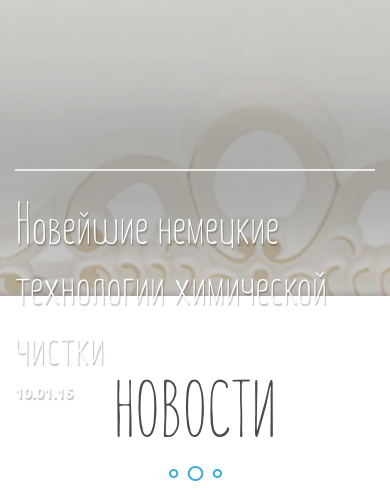
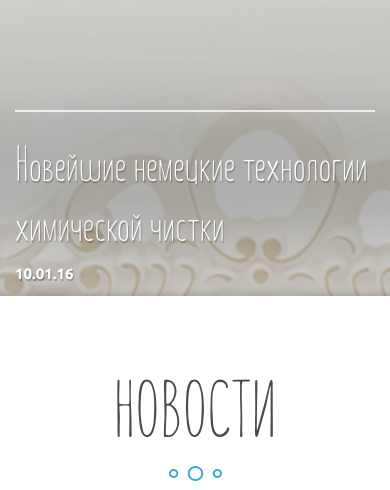
Before and after one commit to kolya770/kolya770.github.io, a PHP site: page /news.html in a window 390 px wide. Shown: the part 548-1038 px from the top of the page. Run offline with PHP 8.4, Linux system fonts and the light colour scheme; some libraries are stand-ins or nearby versions; some web fonts are replaced.

Commit message:
mobile fixed

```diff
--- a/css/main.css
+++ b/css/main.css
@@ -211,6 +211,7 @@ footer .right-block{float:left;margin-bottom:25px}
 @media (min-width:992px){footer .right-block{float:right;margin-bottom:0}
 }
 @media (max-width:767px){footer .right-block a{display:block;text-align:center;margin-bottom:10px}
+.main-screen-news .content .mobile-content{position:absolute;bottom:0}
 }
 @media (min-width:768px){footer .right-block a{display:inline-block}
 }
@@ -297,8 +298,14 @@ footer .right-block a.last{margin-right:0}
 .main-screen-news .first-bg{background:url(../img/news-photo.png) 50% 50% fixed rgba(210,214,220,.8);background-size:cover;height:100vh;width:100%;position:absolute}
 .main-screen-news .content{height:100vh}
 .main-screen-news .content p{font-family:UBUNTU-BOLD;color:#fff;font-size:15px;font-weight:700;line-height:24px;text-align:left;text-shadow:1px 2px 1px rgba(0,0,0,.25)}
-.main-screen-news .content .main-hr{background-color:rgba(255,255,255,.75);height:1px;margin-top:85vh}
-.main-screen-news .content .header{font-family:SummerFont;color:#fefefe;font-size:3.75em;font-weight:300;line-height:60px;text-align:left;text-shadow:1px 2px 1px rgba(0,0,0,.25)}
+.main-screen-news .content .main-hr{background-color:rgba(255,255,255,.75);height:1px}
+.main-screen-news .content .header{font-family:SummerFont;color:#fefefe;font-weight:300;line-height:60px;text-align:left;text-shadow:1px 2px 1px rgba(0,0,0,.25)}
+@media (max-width:767px){.main-screen-news .content .main-hr{margin-top:0}
+.main-screen-news .content .header{font-size:3.125em}
+}
+@media (min-width:768px){.main-screen-news .content .main-hr{margin-top:80vh}
+.main-screen-news .content .header{font-size:3.75em}
+}
 .section-news .news-text{text-align:center}
 .section-news .news-text h2{font-family:SummerFont;color:#4a4b4c;font-size:5em;font-weight:300;line-height:100px;text-align:center;text-transform:uppercase;margin-top:60px}
 .section-news .news-text img{margin-bottom:25px}
@@ -313,19 +320,34 @@ footer .right-block a.last{margin-right:0}
 .section-news .middle-btn .btn-download .arrow{margin-left:10px}
 .main-screen-news-other{background:url(../img/main-photo.png) 50% 50% fixed rgba(210,214,220,.8);background-size:cover;height:149px}
 .section-discount .discount{text-align:center}
-.section-discount .discount h2{font-family:SummerFont;color:#3caad2;font-size:5.625em;font-weight:300;line-height:90px;text-align:center;margin-top:35px;margin-bottom:25px}
+.section-discount .discount h2{font-family:SummerFont;color:#3caad2;font-weight:300;text-align:center;margin-top:35px;margin-bottom:25px}
+@media (max-width:767px){.section-discount .discount h2{font-size:4.063em;line-height:60px}
+}
+@media (min-width:768px){.section-discount .discount h2{font-size:5.625em;line-height:90px}
+}
 .section-discount .discount p{font-family:UBUNTU-LIGHT;color:#1e1f20;font-size:1.125em;font-weight:500;line-height:25px;text-align:center;margin-bottom:20px}
 .section-discount .discount .btn-order{border-radius:6px;background-color:#f39c12;width:260px;height:50px;font-family:UBUNTU-REGULAR;color:#fff;font-size:1em;font-weight:400;line-height:24px;text-align:center;text-shadow:0 1px 1px rgba(0,0,0,.15);margin-bottom:60px}
-.section-news-other .news-text h2,.section-news-other .other-news h2{font-family:SummerFont;color:#4a4b4c;font-size:5em;font-weight:300;line-height:100px;text-transform:uppercase;text-align:center}
+.section-news-other .news-text h2,.section-news-other .other-news h2{font-family:SummerFont;color:#4a4b4c;font-weight:300;text-transform:uppercase;text-align:center}
 .section-news-other .other-news{text-align:center}
+.section-news-other .other-news h2{font-size:5em;line-height:100px}
 .section-news-other .other-news img.dot{margin-bottom:25px}
 .section-news-other .news-text{text-align:center}
 .section-news-other .news-text h2{margin-top:55px;margin-bottom:25px}
+@media (max-width:767px){.section-news-other .news-text h2{font-size:4.063em;line-height:60px}
+}
+@media (min-width:768px){.section-news-other .news-text h2{font-size:5em;line-height:100px}
+}
 .section-news-other .info{max-width:770px}
 .section-news-other .info p.date{font-family:UBUNTU-BOLD;color:#3caad2;font-size:.938em;font-weight:700;line-height:24px;text-align:center;margin-bottom:35px}
-.section-news-other .info p.info-text{font-family:UBUNTU-LIGHT;color:#4a4b4c;font-size:.875em;font-weight:300;line-height:20px;text-align:left;margin-bottom:25px}
+.section-news-other .info p.info-text{font-family:UBUNTU-LIGHT;color:#4a4b4c;font-size:.875em;font-weight:300;line-height:20px;text-align:left}
+@media (max-width:767px){.section-news-other .info p.info-text{margin-bottom:10px}
+.section-news-other .info .btn-inform{margin-top:10px}
+}
 .section-news-other .info img{margin-bottom:25px;width:100%}
 .section-news-other .info .btn-inform{border-radius:3px;background-color:rgba(74,75,76,.5);height:30px;padding:0 12px;margin-right:10px}
+@media (min-width:768px){.section-news-other .info p.info-text{margin-bottom:25px}
+.section-news-other .info .btn-inform{margin-top:0}
+}
 .section-news-other .info .hr-info{background-color:#cbcbcb;height:1px;margin-top:30px}
 .section-news-other .news-block h3{font-family:UBUNTU-LIGHT;color:#4a4b4c;font-size:1.188em;font-weight:300;line-height:23px;text-align:left}
 .section-news-other .news-block p{font-family:UBUNTU-BOLD;color:#3caad2;font-size:.938em;font-weight:700;line-height:24px;text-align:left}
--- a/css/scss/news.scss
+++ b/css/scss/news.scss
@@ -17,19 +17,36 @@
       text-align: left;
       text-shadow: 1px 2px 1px rgba(0, 0, 0, 0.25);
     }
+    @media #{$bootstrap-xs} {
+      .mobile-content {
+        position: absolute;
+        bottom: 0;
+      }
+    }
     .main-hr {
       background-color: rgba(255, 255, 255, 0.75);
       height: 1px;
-      margin-top: 85vh;
+      @media #{$bootstrap-xs} {
+        margin-top: 0;
+      }
+      @media #{$bootstrap-sm} {
+        margin-top: 80vh;
+      }
     }
     .header {
       font-family: SummerFont;
       color: #fefefe;
-      font-size: 3.750em;
       font-weight: 300;
       line-height: 60px;
       text-align: left;
       text-shadow: 1px 2px 1px rgba(0, 0, 0, 0.25);
+      @media #{$bootstrap-xs} {
+        font-size: 3.125em;
+      }
+      @media #{$bootstrap-sm} {
+        font-size: 3.750em;
+      }
+
     }
   }
 }
@@ -40,12 +57,18 @@
     h2 {
       font-family: SummerFont;
       color:  #3caad2;
-      font-size: 5.625em;
       font-weight: 300;
-      line-height: 90px;
       text-align: center;
       margin-top: 35px;
       margin-bottom: 25px;
+      @media #{$bootstrap-xs} {
+        font-size: 4.063em;
+        line-height: 60px;
+      }
+      @media #{$bootstrap-sm} {
+        font-size: 5.625em;
+        line-height: 90px;
+      }
     }
     p {
       font-family: UBUNTU-LIGHT;
--- a/css/scss/other-news.scss
+++ b/css/scss/other-news.scss
@@ -10,12 +10,18 @@
     h2 {
       font-family: SummerFont;
       color:  #3caad2;
-      font-size: 5.625em;
       font-weight: 300;
-      line-height: 90px;
       text-align: center;
       margin-top: 35px;
       margin-bottom: 25px;
+      @media #{$bootstrap-xs} {
+        font-size: 4.063em;
+        line-height: 60px;
+      }
+      @media #{$bootstrap-sm} {
+        font-size: 5.625em;
+        line-height: 90px;
+      }
     }
     p {
       font-family: UBUNTU-LIGHT;
@@ -64,13 +70,19 @@
     h2 {
       font-family: SummerFont;
       color: #4a4b4c;
-      font-size: 5em;
       font-weight: 300;
-      line-height: 100px;
       text-align: center;
       text-transform: uppercase;
       margin-top: 55px;
       margin-bottom: 25px;
+      @media #{$bootstrap-xs} {
+        font-size: 4.063em;
+        line-height: 60px;
+      }
+      @media #{$bootstrap-sm} {
+        font-size: 5em;
+        line-height: 100px;
+      }
     }
   }
   .info {
@@ -91,7 +103,12 @@
       font-weight: 300;
       line-height: 20px;
       text-align: left;
-      margin-bottom: 25px;
+      @media #{$bootstrap-xs} {
+        margin-bottom: 10px;
+      }
+      @media #{$bootstrap-sm} {
+        margin-bottom: 25px;
+      }
     }
     img {
       margin-bottom: 25px;
@@ -103,6 +120,12 @@
       height: 30px;
       padding: 0 12px;
       margin-right: 10px;
+      @media #{$bootstrap-xs} {
+        margin-top: 10px;
+      }
+      @media #{$bootstrap-sm} {
+        margin-top: 0;
+      }
     }
     .hr-info {
       background-color:  #cbcbcb;
--- a/news.html
+++ b/news.html
@@ -40,7 +40,7 @@
         <div class="container-fluid first-bg"></div>
         <div class="container content">
             <div class="row">
-                <div class="col-sm-12">
+                <div class="col-sm-12  mobile-content">
                     <hr class="main-hr">
                     <h2 class="header">Новейшие немецкие технологии химической чистки</h2>
                     <p>10.01.16</p>
```
